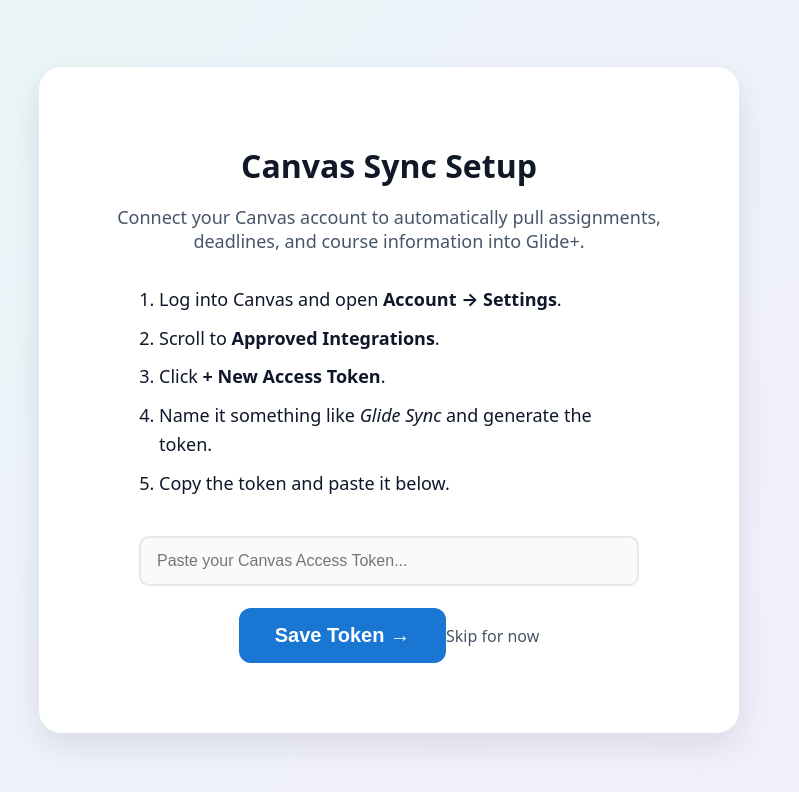
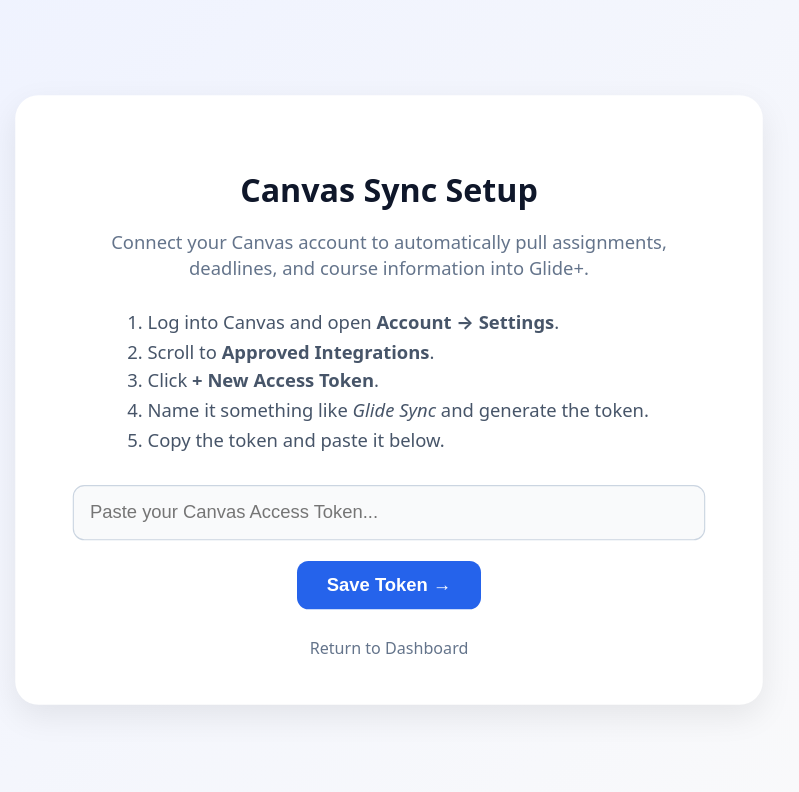
Before and after one commit to hannaberhanne/glide-capstone, a React (Vite) app in the folder frontend/: page /canvas-setup in a window 1280 px wide. Shown: the top 792 px of the page, without its empty margins (251-1050 px from the left). Built offline with nearby package versions, Linux system fonts and the light colour scheme; no server answers.

Commit message:
styling fix on canvas page

```diff
--- a/frontend/src/pages/CanvasSetup.css
+++ b/frontend/src/pages/CanvasSetup.css
@@ -1,99 +1,89 @@
 .canvas-setup-container {
   min-height: 100vh;
   display: flex;
+  justify-content: center;
   align-items: center;
-  justify-content: center;
-  background: linear-gradient(135deg, var(--bg1) 0%, var(--bg2) 100%);
+  background: linear-gradient(135deg, #eef2ff, #fafafa);
   padding: 20px;
 }
 
 .canvas-setup-card {
-  background: white;
-  width: 90%;
-  max-width: 700px;
-  padding: 50px 60px;
-  border-radius: 22px;
-  box-shadow: 0 12px 35px rgba(0,0,0,0.1);
+  background: #ffffff;
+  padding: 40px 50px;
+  border-radius: 20px;
+  box-shadow: 0 10px 28px rgba(0, 0, 0, 0.08);
+  max-width: 650px;
+  width: 100%;
   text-align: center;
+
+  /* ⭐ ADD THIS — scales the entire card + content */
+  transform: scale(1.15);
+  transform-origin: center;
 }
 
+
 .canvas-setup-title {
-  font-size: 32px;
+  font-size: 28px;
   font-weight: 800;
-  margin-bottom: 12px;
+  color: #0f172a;
+  margin-bottom: 10px;
 }
 
 .canvas-setup-sub {
-  font-size: 18px;
-  color: var(--muted);
-  margin-bottom: 32px;
+  font-size: 16px;
+  color: #64748b;
+  margin-bottom: 24px;
 }
 
 .canvas-setup-steps {
   text-align: left;
-  margin: 0 auto 38px;
+  margin: 0 auto 26px auto;
   max-width: 500px;
-  font-size: 18px;
+  color: #475569;
   line-height: 1.6;
-  color: var(--ink);
-  padding-left: 20px;
 }
 
-.canvas-setup-steps li {
-  margin-bottom: 10px;
+.canvas-token-input {
+  width: 100%;
+  padding: 14px;
+  border-radius: 10px;
+  border: 1px solid #cbd5e1;
+  margin-bottom: 18px;
+  font-size: 16px;
 }
 
-/* NEW TOKEN INPUT */
-.canvas-token-input {
-  width: 100%;
-  max-width: 500px;
-  padding: 14px 16px;
-  border-radius: 10px;
-  border: 2px solid #e5e7eb;
-  margin-bottom: 22px;
-  font-size: 16px;
-  outline: none;
-}
-
-.canvas-token-input:focus {
-  border-color: var(--brand);
-}
-
-/* SAVE BUTTON */
 .canvas-setup-btn {
-  background: var(--brand);
+  background: #2563eb;
   color: white;
   border: none;
-  padding: 16px 36px;
-  border-radius: 12px;
-  font-size: 20px;
-  font-weight: 700;
+  padding: 12px 26px;
+  border-radius: 10px;
+  font-size: 16px;
+  font-weight: 600;
   cursor: pointer;
-  margin-bottom: 20px;
-  transition: 0.2s ease;
+  transition: 0.2s;
 }
 
 .canvas-setup-btn:hover {
   opacity: 0.9;
 }
 
-/* MESSAGE */
 .canvas-message {
+  margin-top: 14px;
   font-size: 15px;
-  margin-bottom: 12px;
-  color: var(--brand);
+  color: #475569;
 }
 
-/* SKIP LINK */
-.canvas-setup-skip {
-  display: inline-block;
-  margin-top: 8px;
-  color: var(--muted);
+/* NEW — Return to Dashboard button */
+.canvas-return-btn {
+  display: block;
+  margin-top: 24px;
+  font-size: 14px;
+  color: #64748b;
   text-decoration: none;
-  font-size: 16px;
+  transition: 0.2s ease;
 }
 
-.canvas-setup-skip:hover {
-  text-decoration: underline;
-  color: var(--brand);
+.canvas-return-btn:hover {
+  color: #334155;
 }
--- a/frontend/src/pages/CanvasSetup.jsx
+++ b/frontend/src/pages/CanvasSetup.jsx
@@ -1,4 +1,5 @@
 import { useState, useEffect } from "react";
+import { Link } from "react-router-dom";
 import { auth } from "../config/firebase";
 import "./CanvasSetup.css";
 
@@ -10,7 +11,7 @@
   const [message, setMessage] = useState("");
   const [userId, setUserId] = useState(null);
 
-  // Get the Firestore user document ID
+  // Fetch the logged-in user's Firestore document ID
   useEffect(() => {
     const fetchUser = async () => {
       if (!auth.currentUser) return;
@@ -26,7 +27,6 @@
 
         const data = await res.json();
 
-        // Your backend returns an array of 1 user
         if (Array.isArray(data) && data.length > 0) {
           setUserId(data[0].userId);
         }
@@ -69,7 +69,7 @@
         body: JSON.stringify({ canvasToken: token.trim() }),
       });
 
-      if (!res.ok) throw new Error(`HTTP error! ${res.status}`);
+      if (!res.ok) throw new Error(`HTTP error: ${res.status}`);
 
       setMessage("Canvas token saved successfully!");
       setToken("");
@@ -84,7 +84,6 @@
   return (
     <div className="canvas-setup-container">
       <div className="canvas-setup-card">
-
         <h2 className="canvas-setup-title">Canvas Sync Setup</h2>
 
         <p className="canvas-setup-sub">
@@ -117,10 +116,10 @@
 
         {message && <p className="canvas-message">{message}</p>}
 
-        <a href="/dashboard" className="canvas-setup-skip">
-          Skip for now
-        </a>
-
+        {/* Return to Dashboard Link */}
+        <Link to="/dashboard" className="canvas-return-btn">
+          Return to Dashboard
+        </Link>
       </div>
     </div>
   );
```
